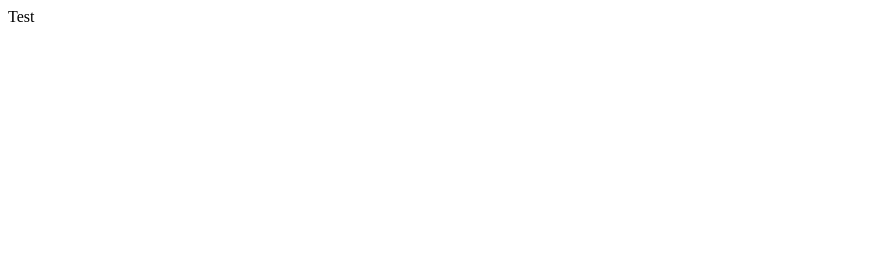
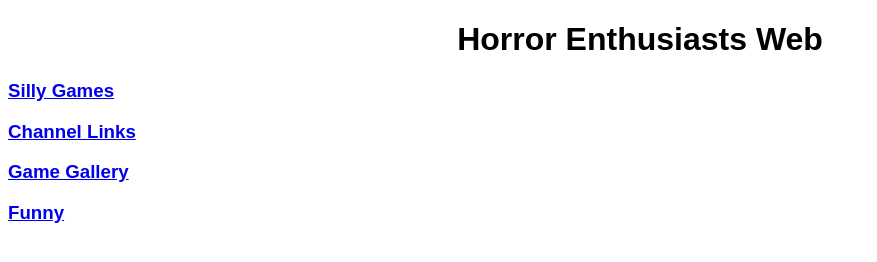
Before and after one commit to Mosnar23/horrorenthusiast.mosnar23.com, a plain HTML site: page index.html in a window 1280 px wide. Shown: the whole page, without its empty margins (0-877 px from the left). Drawn offline with Linux system fonts and the light colour scheme.

Commit message:
iknjfr.nfk.n

```diff
--- a/index.html
+++ b/index.html
@@ -1 +1,11 @@
-<p>Test</p>
+<!DOCTYPE html>
+<title>Horror Enthusiasts Web</title>
+<link rel="stylesheet" href="/styles.css" />
+<style>
+    h1 {text-align: center;}
+</style>
+<h1>Horror Enthusiasts Web</h1>
+<h3><a href="./games">Silly Games</a></h3>
+<h3><a href="./clinks">Channel Links</a></h3>
+<h3><a href="./ggallery">Game Gallery</a></h3>
+<h3><a href="./funny">Funny</a></h3>
--- /dev/null
+++ b/styles.css
@@ -0,0 +1 @@
+body {font-family: arial;}
```
